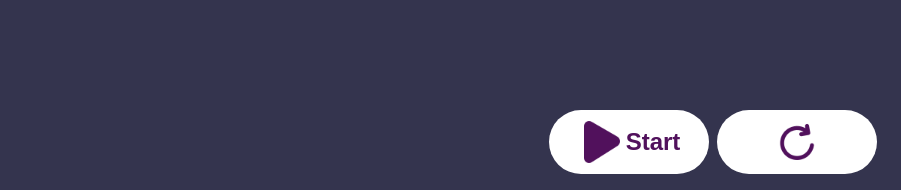
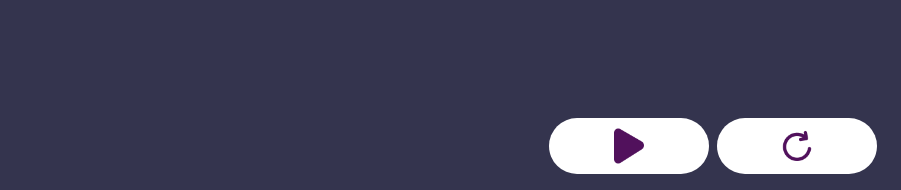
Before and after one commit to iamsamarav/TimerDevelopment, a website: page src/Sami/index copy.html in a window 1280 px wide. Shown: the part 610-800 px from the top of the page, 379-1280 px from the left. Drawn offline with Linux system fonts and the light colour scheme.

Commit message:
Update btn widths

```diff
--- a/src/Sami/index copy.html
+++ b/src/Sami/index copy.html
@@ -62,8 +62,8 @@
             </a>
         </section>
         <div id="groupBtn">
-            <button id="start"><img id="img-play" src="play.png" alt="">Start</button>
-            <button id="resume"><img id="img-play" src="play.png" alt="">Resume</button>
+            <button id="start"><img id="img-play" src="play.png" alt=""></button>
+            <button id="resume"><img id="img-play" src="play.png" alt=""></button>
             <button id="pause"><img id="img-play" src="pause.png" alt=""></button>
             <button id="cancel"><img id="img-play" src="close.png" alt=""></button>
             <button id="refresh"><img id="img-play" src="refresh.png" alt=""></button>
--- a/src/Sami/style copy.css
+++ b/src/Sami/style copy.css
@@ -214,7 +214,7 @@ footer button:hover{
 }
 
 #img-play{
-    width: 3rem;
+    width: 2.5rem;
 }
 
 #pause, #cancel{
```
